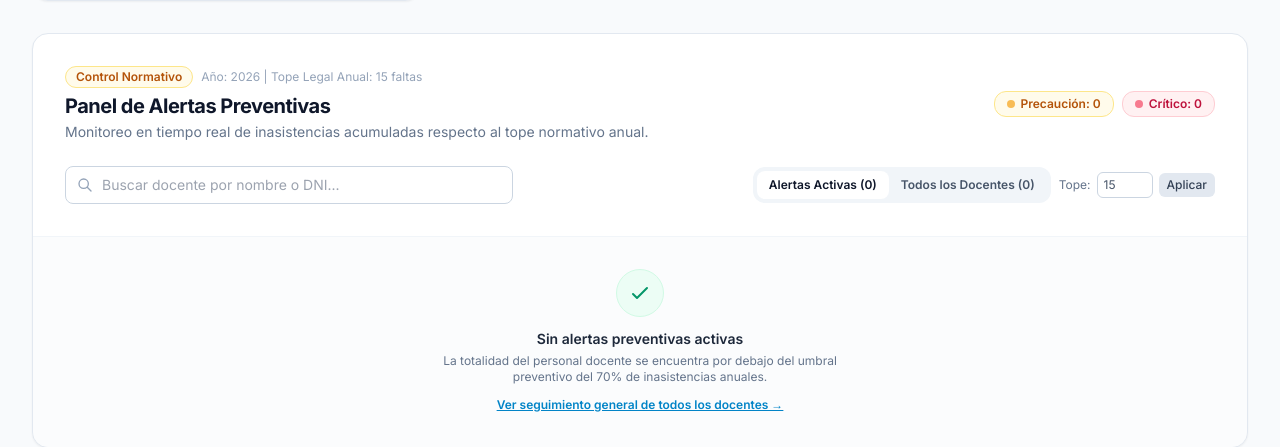
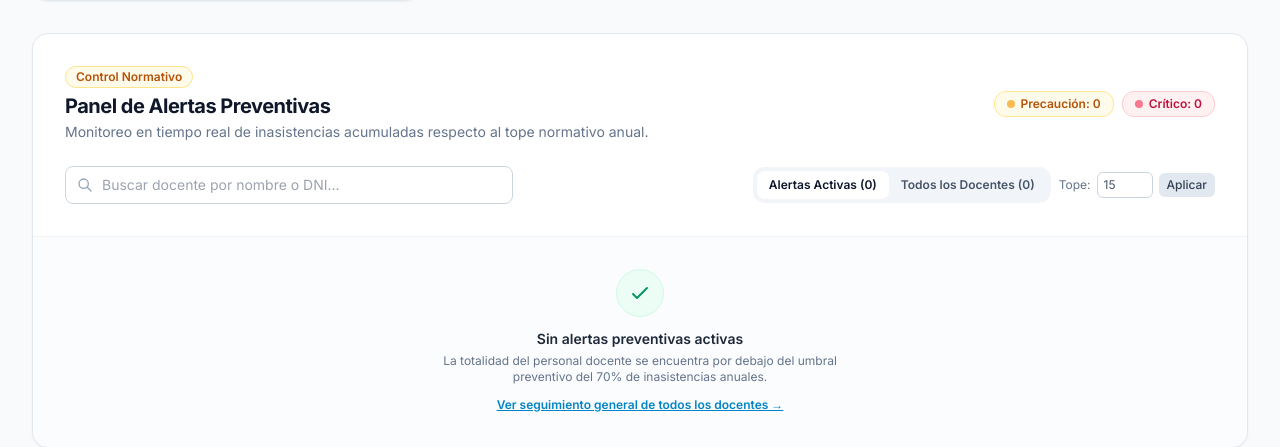
Before and after one commit to NeumannMaxii/zunin, a Django app: page / in a window 1280 px wide. Shown: the part 818-1265 px from the top of the page. Run offline with Django 5.2, Linux system fonts and the light colour scheme; the visitor is signed in with stand-in values (Sample User, id 1); data that the repository does not hold is empty; some libraries are stand-ins or nearby versions.

Commit message:
refactor(dashboard): retirar texto plano de tope legal y año en cabecera de alertas

```diff
--- a/apps/core/templates/core/dashboard.html
+++ b/apps/core/templates/core/dashboard.html
@@ -115,7 +115,6 @@
                         <span class="inline-flex items-center px-2.5 py-0.5 rounded-full text-xs font-semibold bg-amber-50 text-amber-700 border border-amber-200">
                             Control Normativo
                         </span>
-                        <span class="text-xs text-slate-400">Año: {{ anio_alerta }} | Tope Legal Anual: {{ limite_legal }} faltas</span>
                     </div>
                     <h2 class="text-xl font-bold text-slate-900 tracking-tight">
                         Panel de Alertas Preventivas
```
